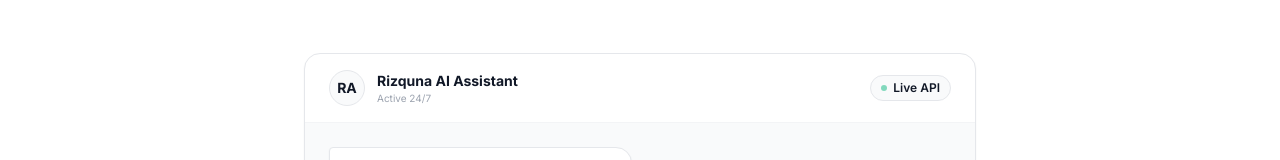
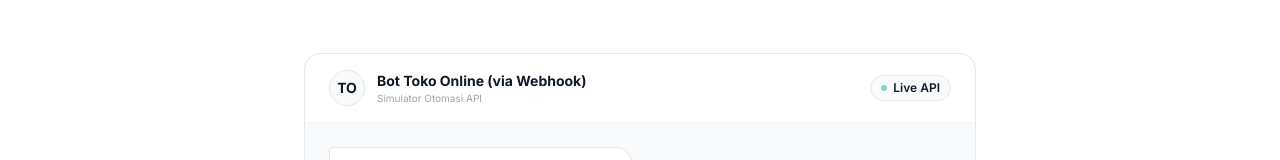
Before and after one commit to putrihati-cmd/warizquna, a Next.js app: page / in a window 1280 px wide. Shown: the part 624-784 px from the top of the page. Built offline with nearby package versions, Linux system fonts and the light colour scheme; no server answers; the database is empty.

Commit message:
style: rename placeholder AI Assistant mockup to Bot Toko Online (via Webhook) to represent real automation

```diff
--- a/src/components/landing/HeroSection.tsx
+++ b/src/components/landing/HeroSection.tsx
@@ -60,11 +60,11 @@ export function HeroSection() {
               >
                 <div className="flex items-center gap-3">
                   <div className="w-9 h-9 rounded-full flex items-center justify-center font-bold text-sm border" style={{ background: "var(--bg-secondary)", borderColor: "var(--border)" }}>
-                    RA
+                    TO
                   </div>
                   <div>
-                    <p className="font-bold text-sm" style={{ color: "var(--text-primary)" }}>Rizquna AI Assistant</p>
-                    <p className="text-[10px]" style={{ color: "var(--text-tertiary)" }}>Active 24/7</p>
+                    <p className="font-bold text-sm" style={{ color: "var(--text-primary)" }}>Bot Toko Online (via Webhook)</p>
+                    <p className="text-[10px]" style={{ color: "var(--text-tertiary)" }}>Simulator Otomasi API</p>
                   </div>
                 </div>
                 <div className="flex items-center gap-1.5 text-xs font-semibold px-2.5 py-1 rounded-full border" style={{ background: "var(--bg-secondary)", borderColor: "var(--border)" }}>
```
